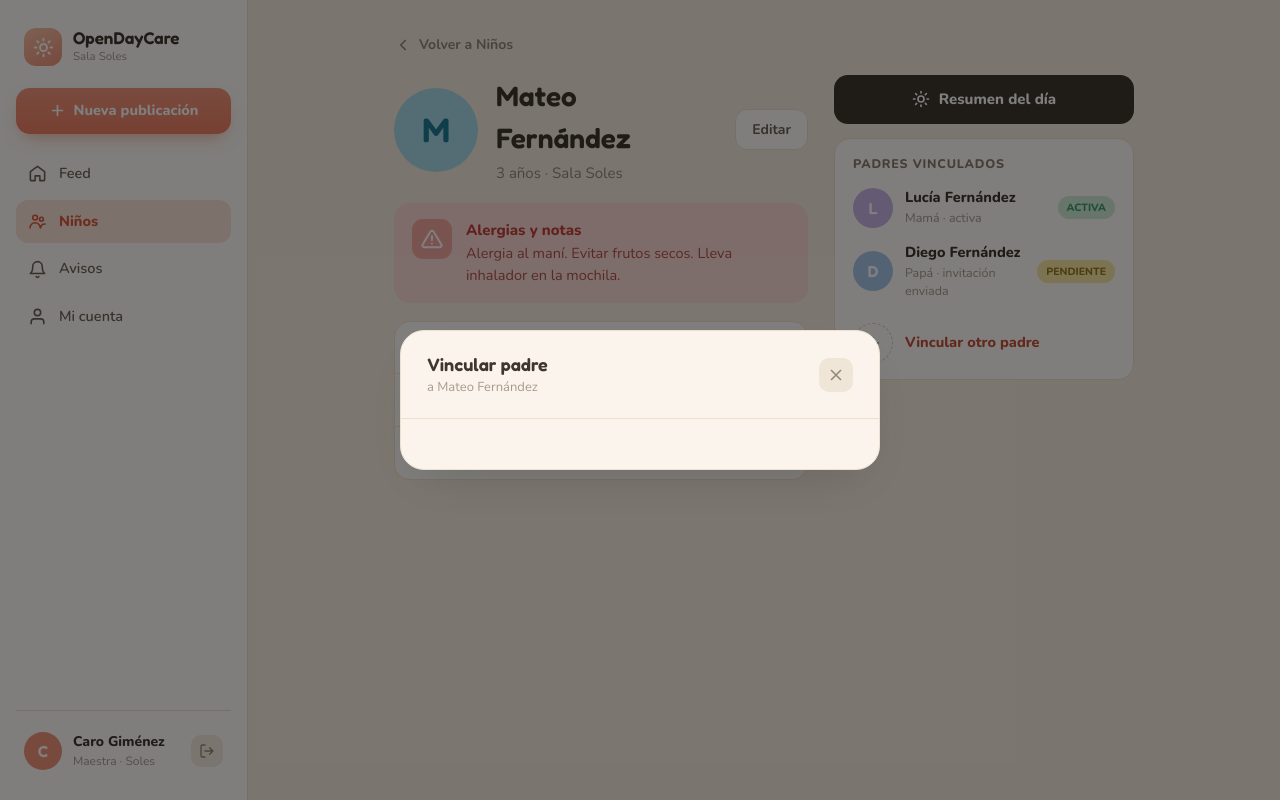
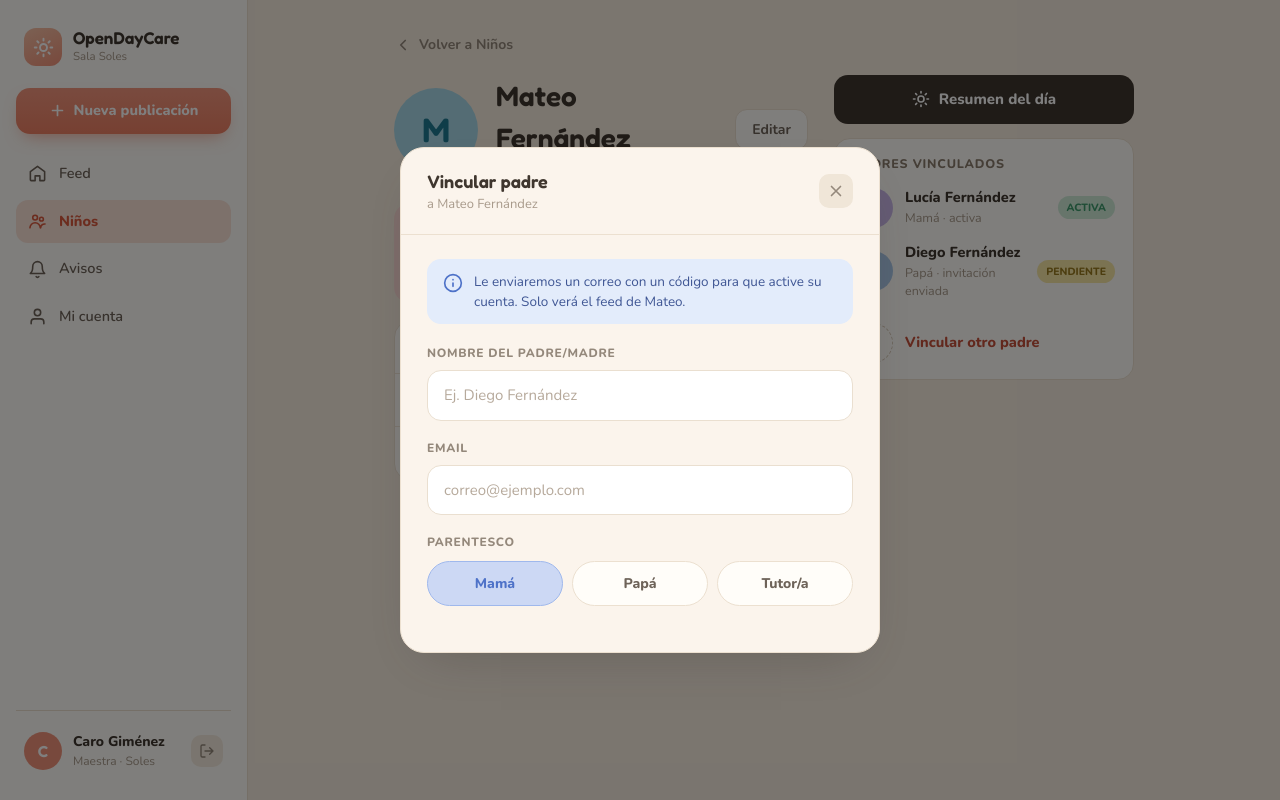
Before and after one commit to AlexMdz5620/opencode-opendaycare, a Next.js app: page /kids/1 in a window 1280 px wide. Both pictures are taken after a click on the button "Vincular otro padre". Built offline with nearby package versions, Linux system fonts and the light colour scheme.

Commit message:
Spec5-Paso3-Agregando campos al form de padres

```diff
--- a/components/kid-profile/LinkParentModal.tsx
+++ b/components/kid-profile/LinkParentModal.tsx
@@ -1,14 +1,32 @@
 "use client";
 
-import { useEffect } from "react";
-import { CloseIcon } from "@/components/shared/icons";
+import { useEffect, useState } from "react";
+import { CloseIcon, InfoIcon } from "@/components/shared/icons";
 
 interface LinkParentModalProps {
   kidName: string;
   onClose: () => void;
 }
 
+type Relation = "Mamá" | "Papá" | "Tutor/a";
+
+const RELATIONS: Relation[] = ["Mamá", "Papá", "Tutor/a"];
+
+const LABEL_CLASS =
+  "mb-2 text-[12px] font-extrabold tracking-[.7px] text-[#94887B]";
+
+function inputClass(hasError: boolean): string {
+  return [
+    "w-full rounded-[14px] border-[1.5px] bg-white px-4 py-[13px] text-[15px] text-foreground outline-none placeholder:text-[#B6A99B]",
+    hasError ? "border-[#D9583C]" : "border-[#EADFD0]",
+  ].join(" ");
+}
+
 export function LinkParentModal({ kidName, onClose }: LinkParentModalProps) {
+  const [name, setName] = useState("");
+  const [email, setEmail] = useState("");
+  const [relation, setRelation] = useState<Relation>("Mamá");
+
   useEffect(() => {
     function onKeyDown(event: KeyboardEvent) {
       if (event.key === "Escape") onClose();
@@ -16,6 +34,8 @@ export function LinkParentModal({ kidName, onClose }: LinkParentModalProps) {
     window.addEventListener("keydown", onKeyDown);
     return () => window.removeEventListener("keydown", onKeyDown);
   }, [onClose]);
+
+  const firstName = kidName.split(" ")[0];
 
   return (
     <div
@@ -46,7 +66,64 @@ export function LinkParentModal({ kidName, onClose }: LinkParentModalProps) {
             <CloseIcon size={18} />
           </button>
         </div>
-        <div className="p-[26px] pt-6" />
+
+        <div className="p-[26px] pt-6">
+          <div className="mb-5 flex gap-[11px] rounded-[14px] bg-[#E3ECFB] px-4 py-[13px]">
+            <InfoIcon size={20} className="mt-[1px] flex-none text-[#4E72C8]" />
+            <span className="text-[13.5px] leading-[1.45] text-[#3F5694]">
+              Le enviaremos un correo con un código para que active su cuenta.
+              Solo verá el feed de {firstName}.
+            </span>
+          </div>
+
+          <div className="mb-[18px]">
+            <div className={LABEL_CLASS}>NOMBRE DEL PADRE/MADRE</div>
+            <input
+              type="text"
+              value={name}
+              onChange={(event) => setName(event.target.value)}
+              placeholder="Ej. Diego Fernández"
+              className={inputClass(false)}
+            />
+          </div>
+
+          <div className="mb-[18px]">
+            <div className={LABEL_CLASS}>EMAIL</div>
+            <input
+              type="email"
+              value={email}
+              onChange={(event) => setEmail(event.target.value)}
+              placeholder="correo@ejemplo.com"
+              className={inputClass(false)}
+            />
+          </div>
+
+          <div className="mb-5">
+            <div className="mb-[10px] text-[12px] font-extrabold tracking-[.7px] text-[#94887B]">
+              PARENTESCO
+            </div>
+            <div className="flex gap-[9px]">
+              {RELATIONS.map((option) => {
+                const isActive = relation === option;
+                return (
+                  <button
+                    key={option}
+                    type="button"
+                    onClick={() => setRelation(option)}
+                    className={[
+                      "flex-1 cursor-pointer rounded-full border-[1.5px] px-[11px] py-[11px] text-[14px] font-extrabold",
+                      isActive
+                        ? "border-[#9FB8EC] bg-[#CCD8F4] text-[#4E72C8]"
+                        : "border-[#ECE0D0] bg-[#FFFDF9] text-[#6E6359]",
+                    ].join(" ")}
+                  >
+                    {option}
+                  </button>
+                );
+              })}
+            </div>
+          </div>
+        </div>
       </div>
     </div>
   );
```
